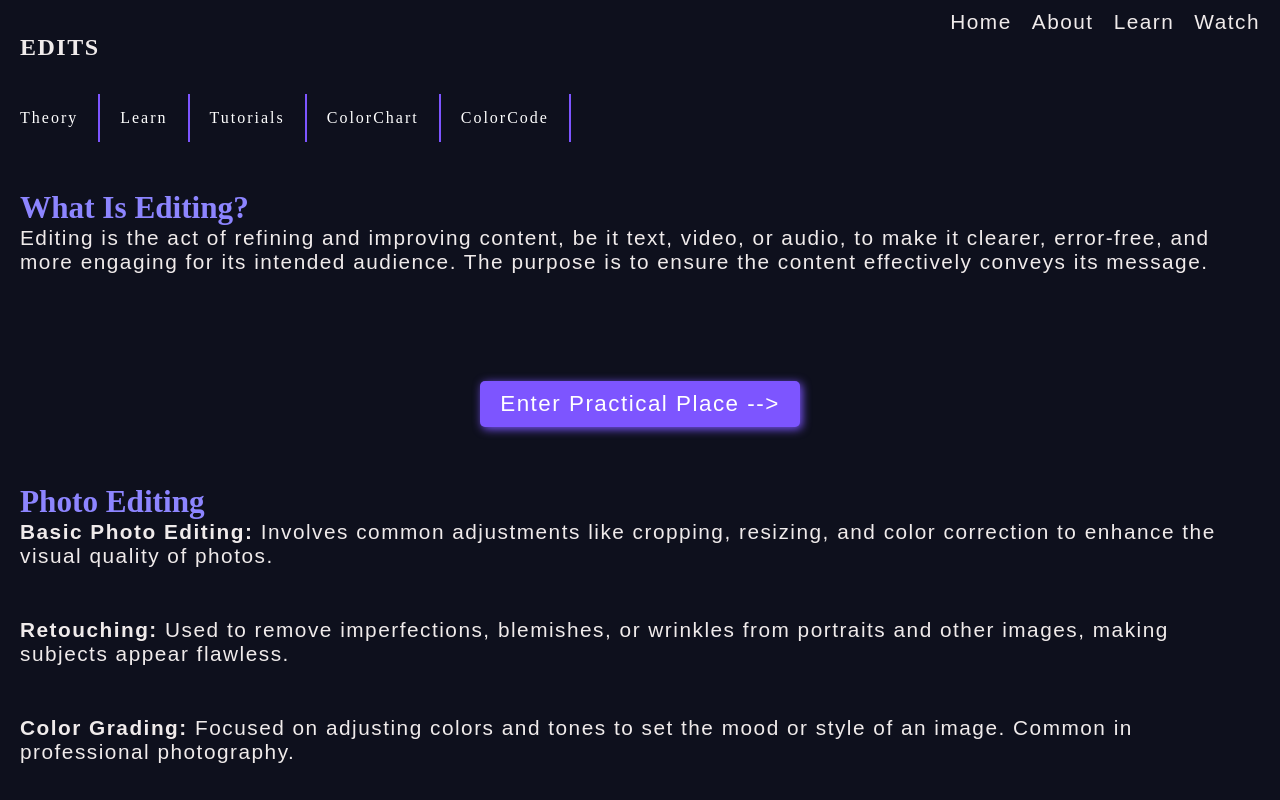
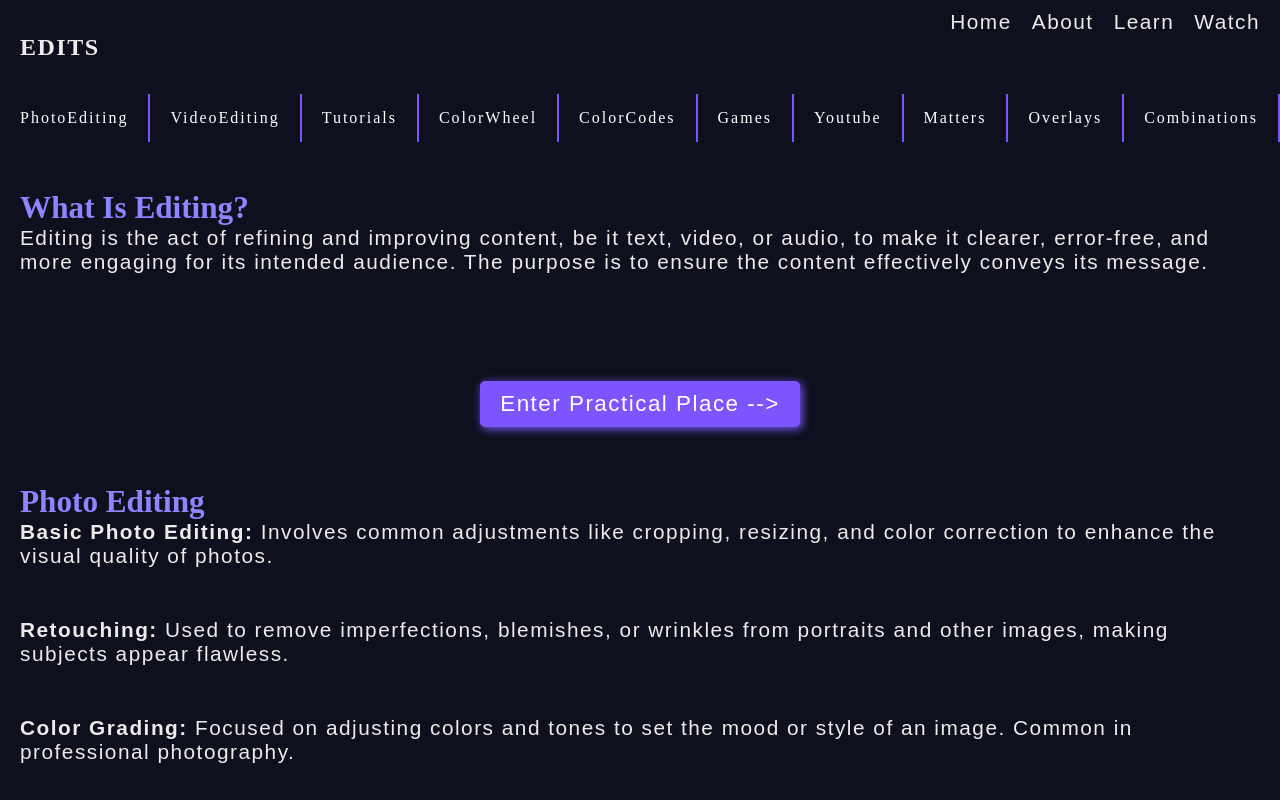
Before and after one commit to HelloIamRaju/Editing, a plain HTML site: page index.html in a window 1280 px wide. Shown: the top 800 px of the page. Drawn offline with Linux system fonts and the light colour scheme.

Commit message:
Update index.html

```diff
--- a/index.html
+++ b/index.html
@@ -29,11 +29,16 @@
     <section class="sub-navigation">
       <div class="scroll-container">
         <div class="scroll-content">
-          <a href="#" class="sub-nav-item">Theory</a>
-          <a href="#" class="sub-nav-item">Learn</a>
+         <a href="#" class="sub-nav-item">PhotoEditing</a>
+          <a href="#" class="sub-nav-item">VideoEditing</a>
           <a href="#" class="sub-nav-item">Tutorials</a>
-          <a href="#" class="sub-nav-item">ColorChart</a>
-          <a href="#" class="sub-nav-item">ColorCode</a>
+          <a href="#" class="sub-nav-item">ColorWheel</a>
+          <a href="#" class="sub-nav-item">ColorCodes</a>
+          <a href="#" class="sub-nav-item">Games</a>
+          <a href="#" class="sub-nav-item">Youtube</a>
+          <a href="#" class="sub-nav-item">Matters</a>
+          <a href="#" class="sub-nav-item">Overlays</a>
+          <a href="#" class="sub-nav-item">Combinations</a>
         </div>
       </div>
 
```
